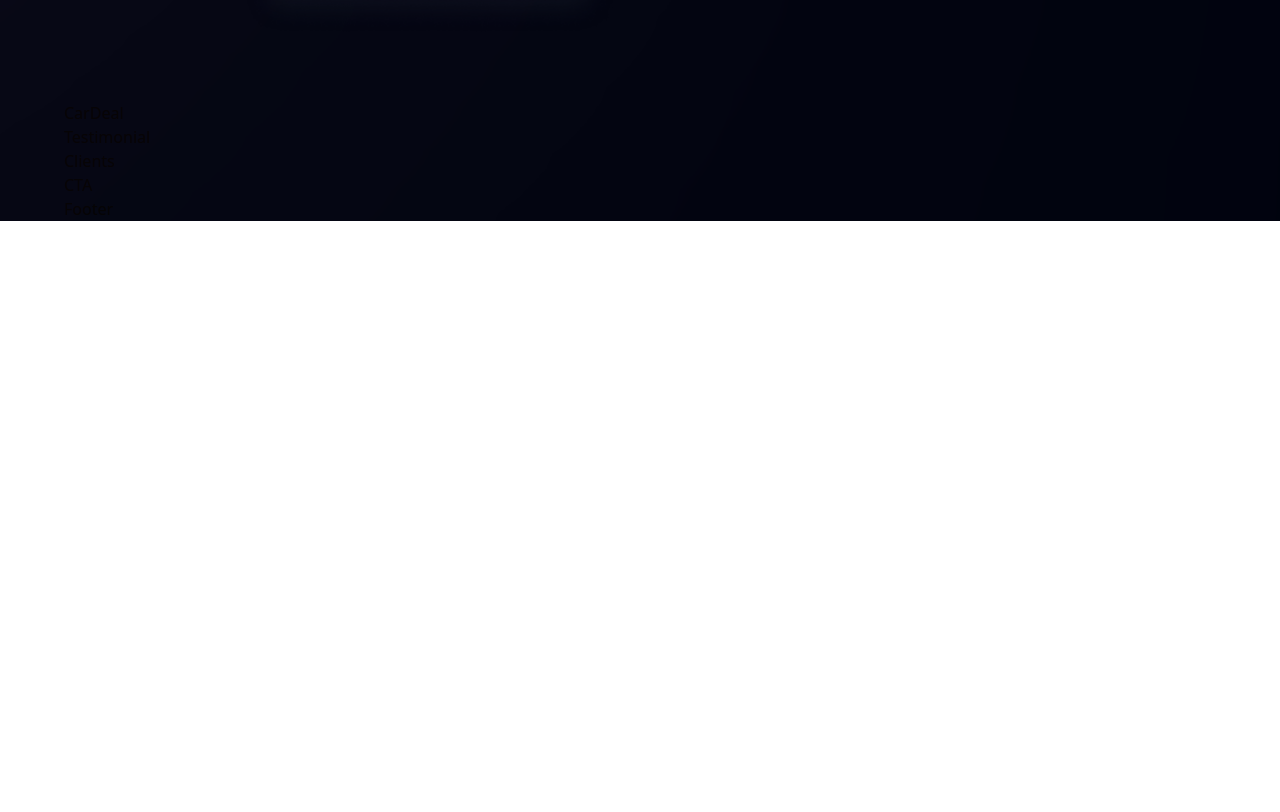
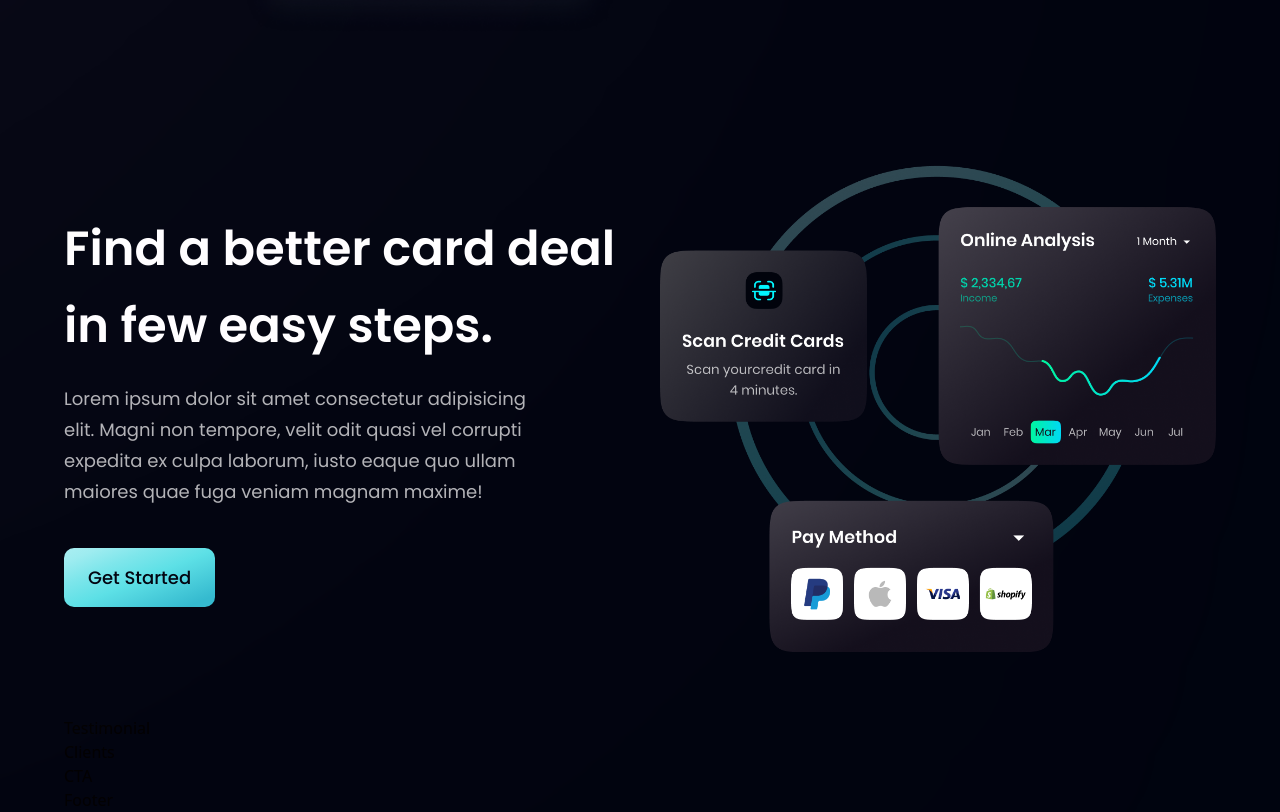
Before and after one commit to hafiz-hailu/Modern-Website-UI-UX---React-Tailwind, a React (Vite) app: page / in a window 1280 px wide. Shown: the part 2088-2900 px from the top of the page. Before the commit the page ends 2309 px from the top, so only its background shows below. Built offline with nearby package versions, Linux system fonts and the light colour scheme.

Commit message:
finishing the card dela  section

```diff
--- a/src/components/Button.jsx
+++ b/src/components/Button.jsx
@@ -4,7 +4,7 @@ const Button = ({ styles }) => {
   return (
     <button
       type="button"
-      className={`py-4 px-6 bg-blue-gradient font-poppins font-medium text-[18px] text-primary outline-none ${styles}`}
+      className={`py-4 px-6 bg-blue-gradient font-poppins font-medium text-[18px] text-primary outline-none rounded-[10px] ${styles}`}
     >
       Get Started
     </button>
--- a/src/components/CarDeal.jsx
+++ b/src/components/CarDeal.jsx
@@ -1,7 +1,28 @@
 import React from 'react';
+import { card } from '../assets';
+import styles, { layout } from '../style';
+import Button from './Button';
 
 const CarDeal = () => {
-  return <div>CarDeal</div>;
+  return (
+    <section className={layout.section}>
+      <div className={layout.sectionInfo}>
+        <h2 className={styles.heading2}>
+          Find a better card deal <br className="sm:block hidden" /> in few easy
+          steps.
+        </h2>
+        <p className={`${styles.paragraph} max-w-[470px] mt-5`}>
+          Lorem ipsum dolor sit amet consectetur adipisicing elit. Magni non
+          tempore, velit odit quasi vel corrupti expedita ex culpa laborum,
+          iusto eaque quo ullam maiores quae fuga veniam magnam maxime!
+        </p>
+        <Button styles="mt-10" />
+      </div>
+      <div className={layout.sectionImg}>
+        <img src={card} alt="card" className="w-[100%] h-[100%]" />
+      </div>
+    </section>
+  );
 };
 
 export default CarDeal;
```
